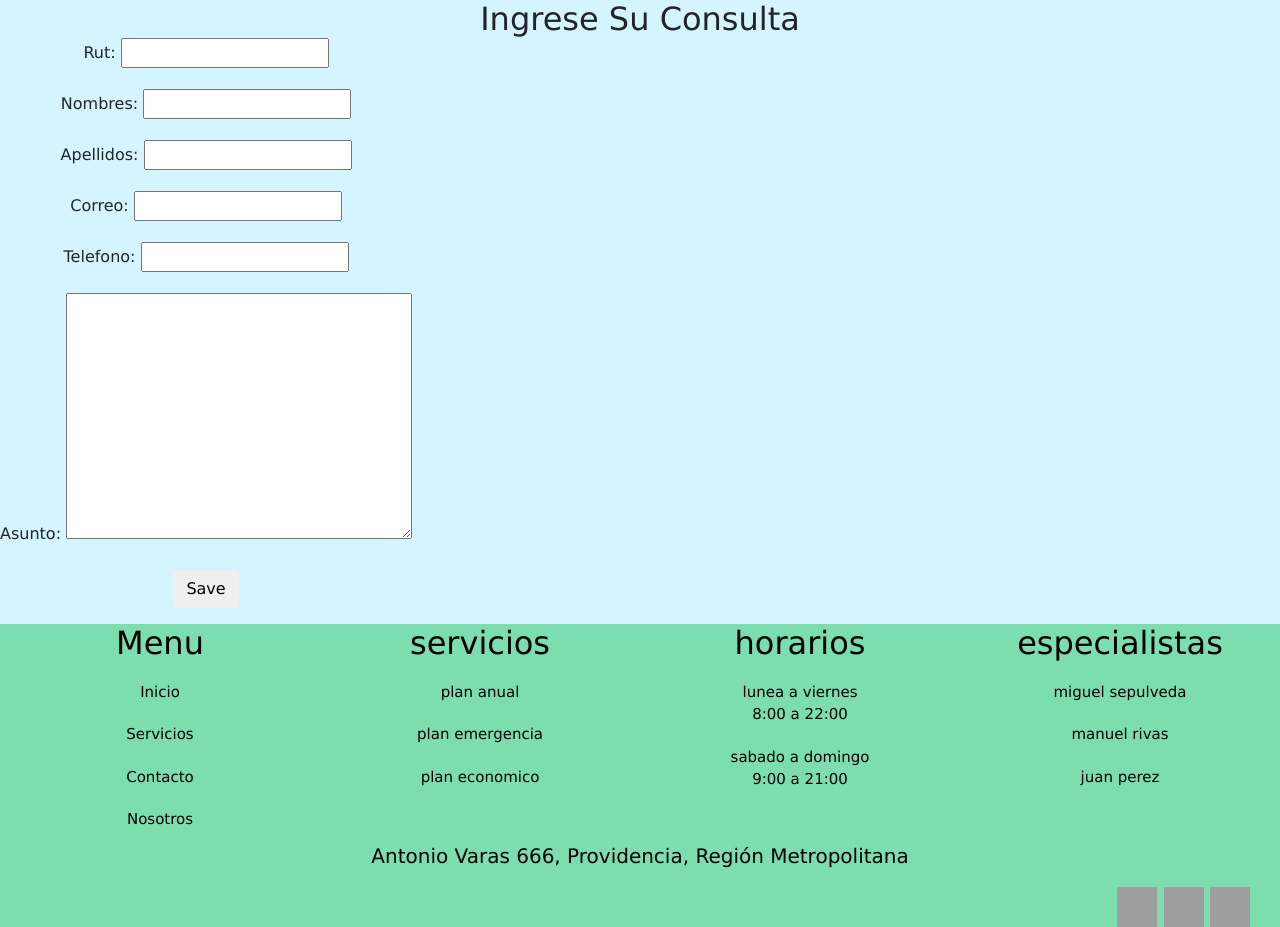
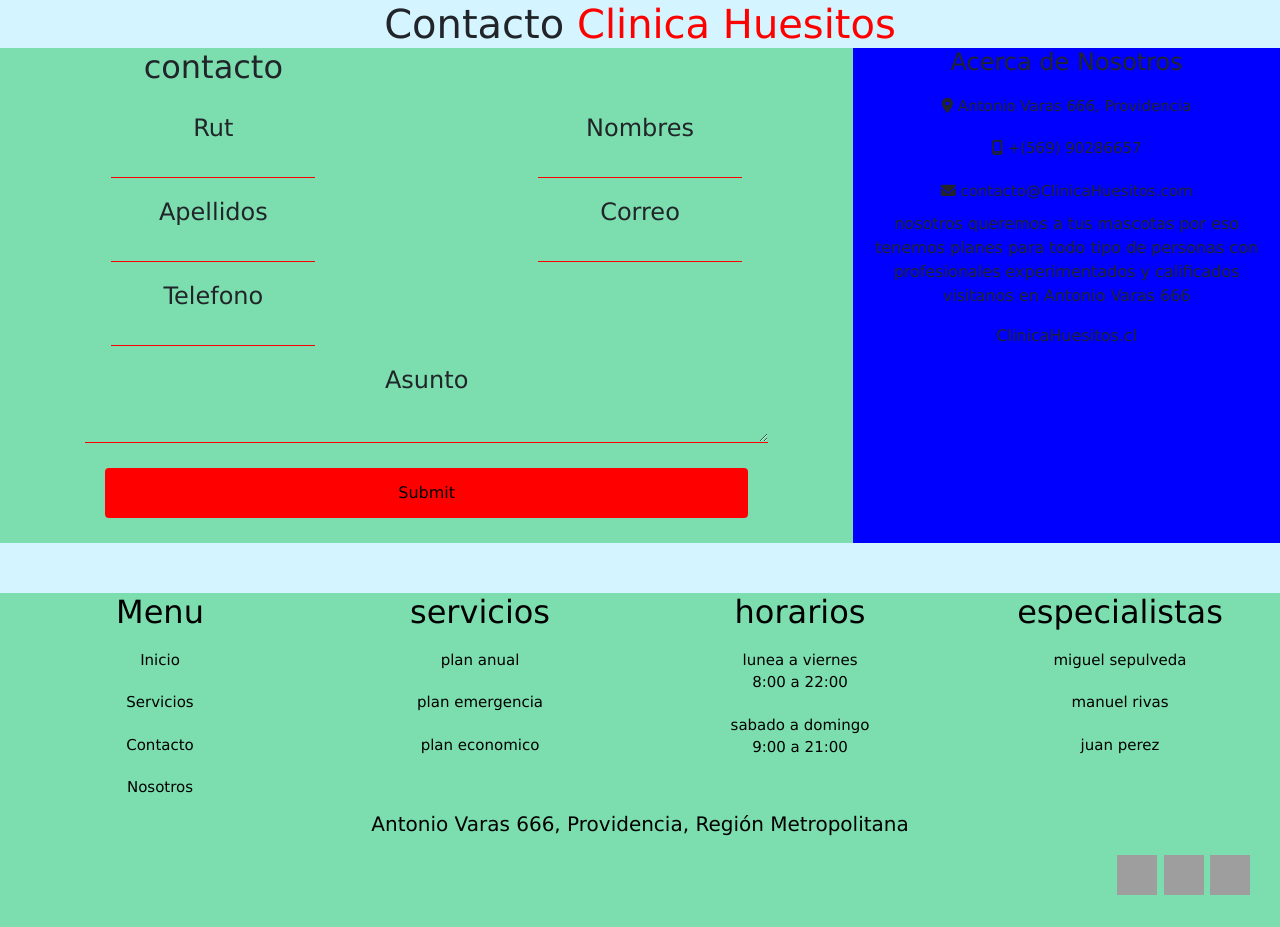
Before and after one commit to dupilaz/huesitos, a Django app: page /servicio/new in a window 1280 px wide. Shown: the part 90-1017 px from the top of the page. After the commit the page ends 985 px from the top, so only its background shows below. Run offline with Django 3.2, Linux system fonts and the light colour scheme; some libraries are stand-ins or nearby versions; grey boxes are pictures that could not be loaded.

Commit message:
formulario django subido para remplazar el de contacto(falta marca de agua)

```diff
--- a/blog/static/css/style.css
+++ b/blog/static/css/style.css
@@ -125,3 +125,28 @@ a{
 #menu:target{
     display: block;
 }
+form input{
+    background-color:rgb(124,222,174) ;
+    border: 1px solid red;
+    border-top: none;
+    border-left: none;
+    border-right: none;
+}
+
+form textarea{
+    margin: 0 ,auto;
+    height: 40px;
+    width: 80%;
+    background-color:rgb(124,222,174) ;
+    border: 1px solid red;
+    border-top: none;
+    border-left: none;
+    border-right: none;
+}
+:focus {
+    outline: -webkit-focus-ring-color auto 0px!important;
+}
+.formulario{
+    margin-top: 20px;
+    padding: 0;
+}
--- a/blog/templates/blog/servicio_edit.html
+++ b/blog/templates/blog/servicio_edit.html
@@ -1,10 +1,62 @@
 {% extends 'blog/servicio.html' %}
 
 {% block content %}
+    <div class="col-12" >
+    <h1 style="margin: auto;" >Contacto <spam style="color: red;">Clinica Huesitos</spam></h1>
+    </div>
+    <div class="col-12 col-md-8" style="padding: 0; background-color: rgb(124,222,174);margin-bottom: 50px;">
+        <h2 style="width: 50%;">contacto</h2>
+        <form method="POST" class="post-form">{% csrf_token %}
+            <div class="row">
+            <div class="col-12 col-md-6 formulario">
+                <h4>Rut</h4>
+                {{ form.Rut }}
+            </div>
+            <div class="col-12 col-md-6  formulario">
+                    <h4>Nombres</h4>
+                    {{ form.Nombres }}
+            </div>
 
-    <h2 class="col-12" style="margin: auto;" >Ingrese Su Consulta</h2>
-    <form method="POST" class="post-form">{% csrf_token %}
-        {{ form.as_p }}
-        <button type="submit" class="save btn btn-default">Save</button>
-    </form>
+            <div class="col-12 col-md-6  formulario">
+                <h4>Apellidos</h4>
+                {{ form.Apellidos }}
+            </div>
+            <div class="col-12 col-md-6  formulario">
+                    <h4>Correo</h4>
+                    {{ form.Correo }}
+            </div>
+
+            <div class="col-12 col-md-6  formulario">
+                <h4>Telefono</h4>
+                {{ form.Telefono }}
+            </div>
+            <div class="col-12 formulario">
+                <h4>Asunto</h4>
+                {{ form.Asunto }}
+            </div>
+
+        </div>
+
+            <div style="margin: 25px;">
+                <input style="background-color: red;height: 50px; width: 80%;"  type="submit" class="save btn btn-default"  title="enviar">
+            </div>
+        </form>
+    </div>
+            <div class="col-12 col-md-4" style="background-color: blue;margin-bottom: 50px;">
+                <h4 style="text-align: center;">Acerca de Nosotros</h4>
+                <ul>
+                    <li><i class="fas fa-map-marker-alt"></i> Antonio Varas 666, Providencia</li>
+                    <li><i class="fa fa-mobile"></i> +(569) 90286657</li>
+                    <li><i class="fa fa-envelope"></i> contacto@ClinicaHuesitos.com</li>
+                </ul>
+                <p>nosotros queremos a tus mascotas por eso tenemos planes para todo tipo de personas con profesionales experimentados y calificados <br>visitanos en Antonio Varas 666</p>
+                <p>ClinicaHuesitos.cl</p>
+
+            </div>
+
+
+
+
+
+
 {% endblock %}
--- a/huesitos/settings.py
+++ b/huesitos/settings.py
@@ -26,7 +26,7 @@ SECRET_KEY = 'x%@-yz#jj=ewzl#__a94um*!=6*g!)cdx*auh!80o7p+s9pyno'
 # SECURITY WARNING: don't run with debug turned on in production!
 DEBUG = True
 
-ALLOWED_HOSTS = []
+# ALLOWED_HOSTS = ["192.168.0.16"]
 
 
 # Application definition
```
